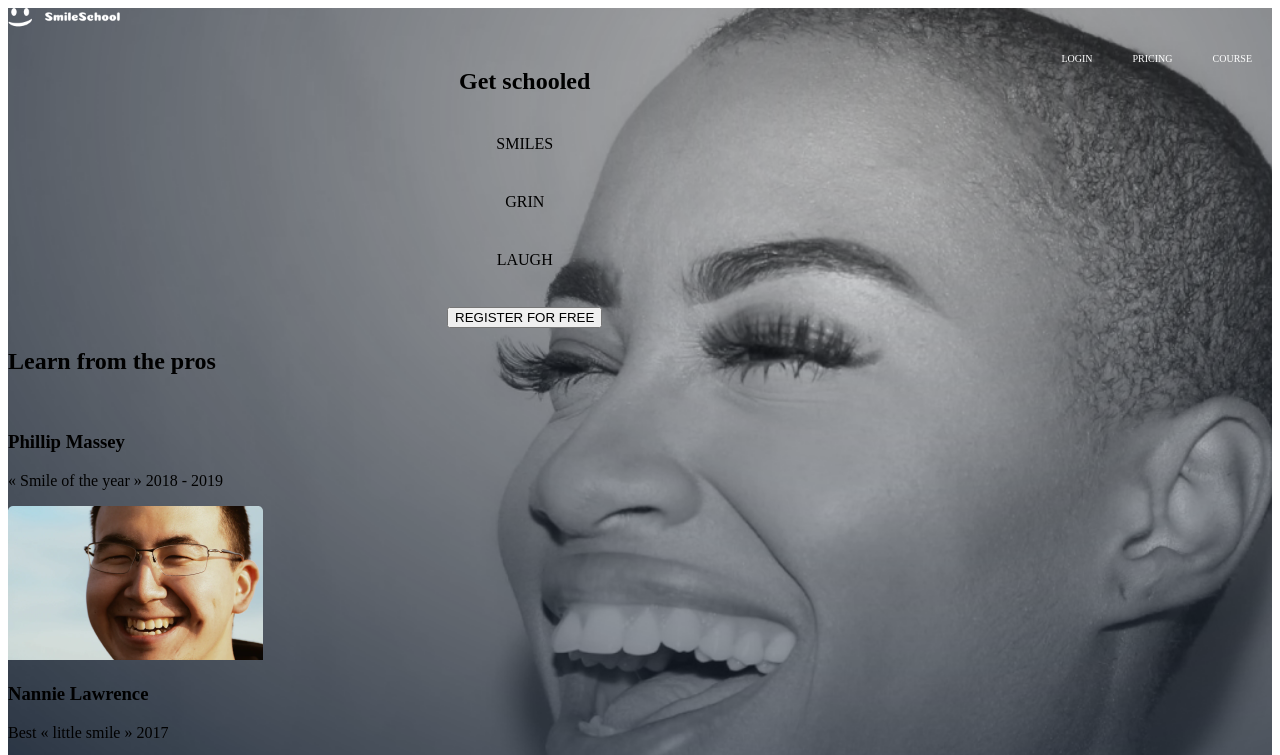
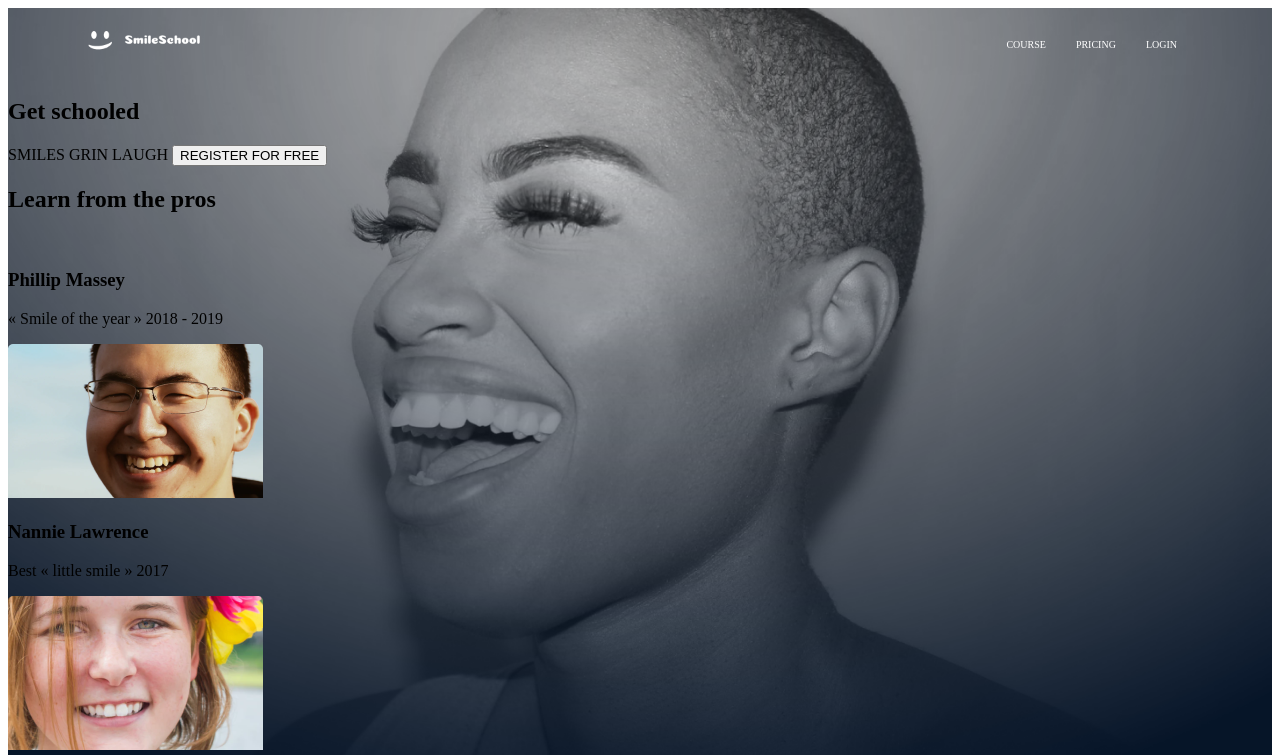
Before and after one commit to cutescoder/alx_html_css, a plain HTML site: page css_advanced/index.html in a window 1280 px wide. Shown: the top 755 px of the page. Drawn offline with Linux system fonts and the light colour scheme; files whose address does not match are found by name.

Commit message:
got my navs right

```diff
--- a/css_advanced/index.html
+++ b/css_advanced/index.html
@@ -8,11 +8,12 @@
     <link rel="stylesheet" href="./styles.css">
 </head>
 <body>
-    <div class="background">
+    <div class="first-page">
     <header>
         <nav>
-            <img src="./CSS Advanced/logo.png" height="20px" alt="logo">
-
+            <div class="logo">
+                <img src="./CSS Advanced/logo.png" height="20px" alt="logo">
+            </div>
             <ul>
                 <li><a href="#">COURSE</a></li>
                 <li><a href="#">PRICING</a></li>
@@ -23,11 +24,11 @@
     </header>
     <main>
         <section>
-            <div class="hero">
+            <div>
                 <h1>Get schooled</h1>
                 <span>SMILES</span>
                 <span>GRIN</span>
-                <span>LAUGH</span> <br>
+                <span>LAUGH</span>
                 <button>REGISTER FOR FREE</button>
             </div>
             <div>
--- a/css_advanced/styles.css
+++ b/css_advanced/styles.css
@@ -1,25 +1,26 @@
-.background {
-    background-image: url(CSS\ Advanced/object.png);
+.first-page {
+    background-image: url(./CSS\ Advanced/object.png);
     background-size: cover;
+    background-position: center;
     background-repeat: no-repeat;
+    height: 100vh;
+    margin: 0;
 }
-header li {
+nav {
+    display: flex;
+    align-items: center;
+    justify-content: space-between;
+    padding: 10px 80px;
+}
+nav ul {
+    display: flex;
     list-style: none;
-    display: inline;
-    float: right;
 }
-
-header li a {
+nav ul li {
+    margin: 0 15px;
+}
+nav ul li a {
     text-decoration: none;
-    padding: 20px;
     color: white;
     font-size: 10px;
 }
-div span {
-    margin: 20px;
-}
-.hero {
-    display: flex;
-    flex-direction: column;
-    align-items: center;
-}
```
